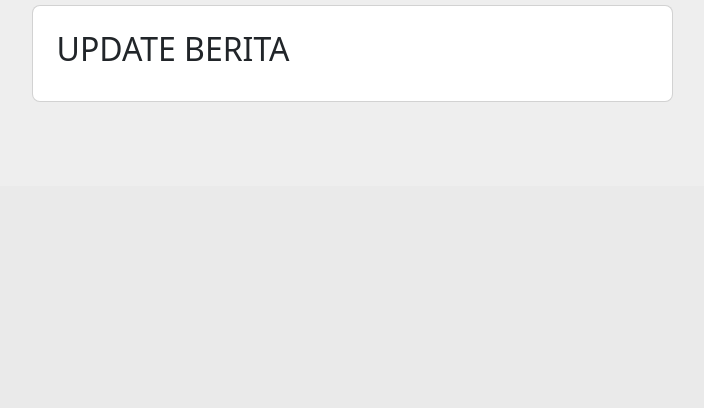
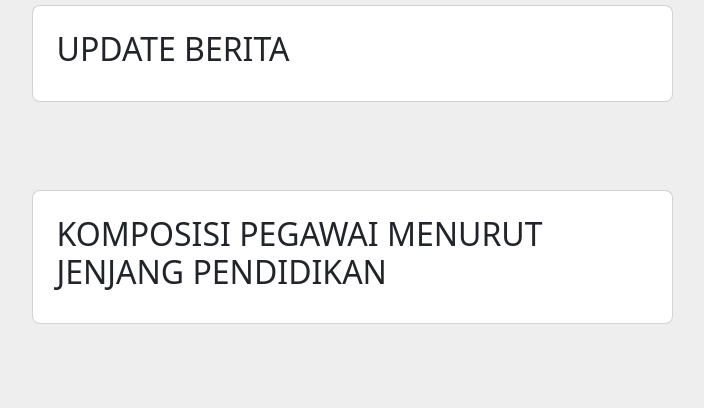
Before and after one commit to alfredtl/final_project, a PHP site: page /update.php in a window 1280 px wide. Shown: the part 1330-1738 px from the top of the page, without its empty margins (288-992 px from the left). Before the commit the page ends 1432 px from the top, so only its background shows below. Run offline with PHP 8.4, Linux system fonts and the light colour scheme; some libraries are stand-ins or nearby versions.

Commit message:
tambah variabel tabel jenjang pendidikan di update page

```diff
--- a/update.php
+++ b/update.php
@@ -105,10 +105,10 @@ if(isset($_GET['id'])){
 
 if (isset($_POST['submit'])){
     //var_dump($_POST);
-    $no = ['no'];
-    $jenjang_pendidikan = ['jenjang_pendidikan'];
-    $jumlah = ['jumlah'];
-    $presentase = ['presentase'];
+    $no = $_POST['no'];
+    $jenjang_pendidikan = $_POST['jenjang_pendidikan'];
+    $jumlah = $_POST['jumlah'];
+    $presentase = $_POST['presentase'];
 
     // Buat koneksi dengan MySQL
     $con = mysqli_connect("localhost","root","","db_berita");
@@ -405,6 +405,74 @@ if (isset($_POST['submit'])){
             </div>
         </div>
     </section>
+
+
+    <section class="vh-2" style="padding-bottom: 80px; background-color: #eee;">
+        <div class="container py-1 h-100">
+            <div class="row d-flex justify-content-center align-items-center h-100">
+                <div class="col col-lg-9 col-xl-7">
+                    <div class="card rounded-3">
+                        <div class="card-body p-4">
+                            <h2>KOMPOSISI PEGAWAI MENURUT JENJANG PENDIDIKAN</h2>
+
+                            <?php if(isset($_GET['id'])): ?>
+                            <form action="" method="post" enctype="multipart/form-data">
+                                <!-- <label for="exampleFormControlInput1" class="form-label">Id :</label><br>
+                                <input type="radio" id="berita1" name="fav_language" value="berita1">
+                                <label for="berita1">Berita 1</label><br>
+
+                                <input type="radio" id="berita2" name="fav_language" value="berita1">
+                                <label for="berita2">Berita 2</label><br>
+
+                                <input type="radio" id="berita3" name="fav_language" value="berita1">
+                                <label for="berita3">Berita 3</label><br>
+
+                                <input type="radio" id="berita4" name="fav_language" value="berita1">
+                                <label for="berita4">Berita 4</label><br>
+
+                                <input type="radio" id="berita5" name="fav_language" value="berita1">
+                                <label for="berita5">Berita 5</label><br>
+
+                                <input type="radio" id="berita6" name="fav_language" value="berita1">
+                                <label for="berita6">Berita 6</label><br>
+
+                                <input type="radio" id="berita7" name="fav_language" value="berita1">
+                                <label for="berita7">Berita 7</label><br>
+
+                                <input type="radio" id="berita8" name="fav_language" value="berita1">
+                                <label for="berita8">Berita 8</label><br> -->
+
+
+
+                                <label for="exampleFormControlInput1" class="form-label mt-3">No :</label>
+                                <input type="text" name="no" class="form-control mb-3" value="<?php echo $no; ?>">
+
+                                <label for="exampleFormControlInput1" class="form-label">Jenjang Pendidikan :</label>
+                                <input type="text" name="jenjang_pendidikan" class="form-control mb-3" value="<?php echo $jenjang_pendidikan; ?>">
+
+                                <label for="exampleFormControlInput1" class="form-label">Jumlah :</label>
+                                <input type="text" name="jumlah" class="form-control mb-3" value="<?php echo $jumlah; ?>">
+
+                                <label for="exampleFormControlInput1" class="form-label">Presentase :</label>
+                                <input type="text" name="presentase" class="form-control mb-3" value="<?php echo $presentase; ?>">
+
+                                <div class="row justify-content-between">
+                                    <a href="./berita.php" class="btn btn-success col-md-4 col-sm-12" style="width: 90px;">Kembali</a>
+                                    <input class="btn btn-danger ms-2 col-md-4 col-sm-12" style="width: 90px;" type="reset" name="submit" value="Reset">
+                                    <input class="btn btn-primary ms-2 col-md-4 col-sm-12" style="width: 90px;" type="submit" name="submit" value="Submit">
+                                </div>
+
+
+                            </form>
+
+                            <?php endif; ?>
+
+                        </div>
+                    </div>
+                </div>
+            </div>
+        </div>
+    </section>
     <!-- JavaScript Bundle with Popper -->
     <script src="https://cdn.jsdelivr.net/npm/bootstrap@5.2.3/dist/js/bootstrap.bundle.min.js" integrity="sha384-kenU1KFdBIe4zVF0s0G1M5b4hcpxyD9F7jL+jjXkk+Q2h455rYXK/7HAuoJl+0I4" crossorigin="anonymous"></script>
 
```
Also changed, not shown: personil.php (+10 -5 lines).
